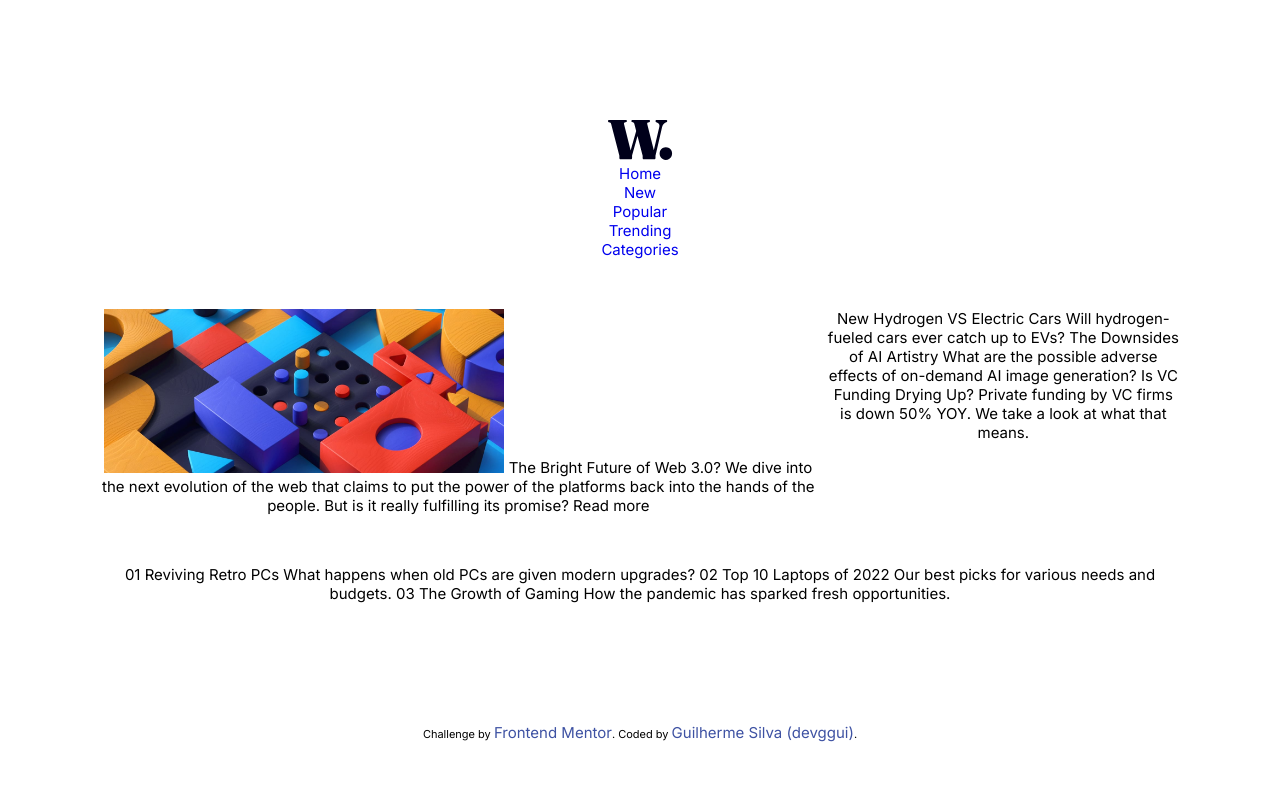
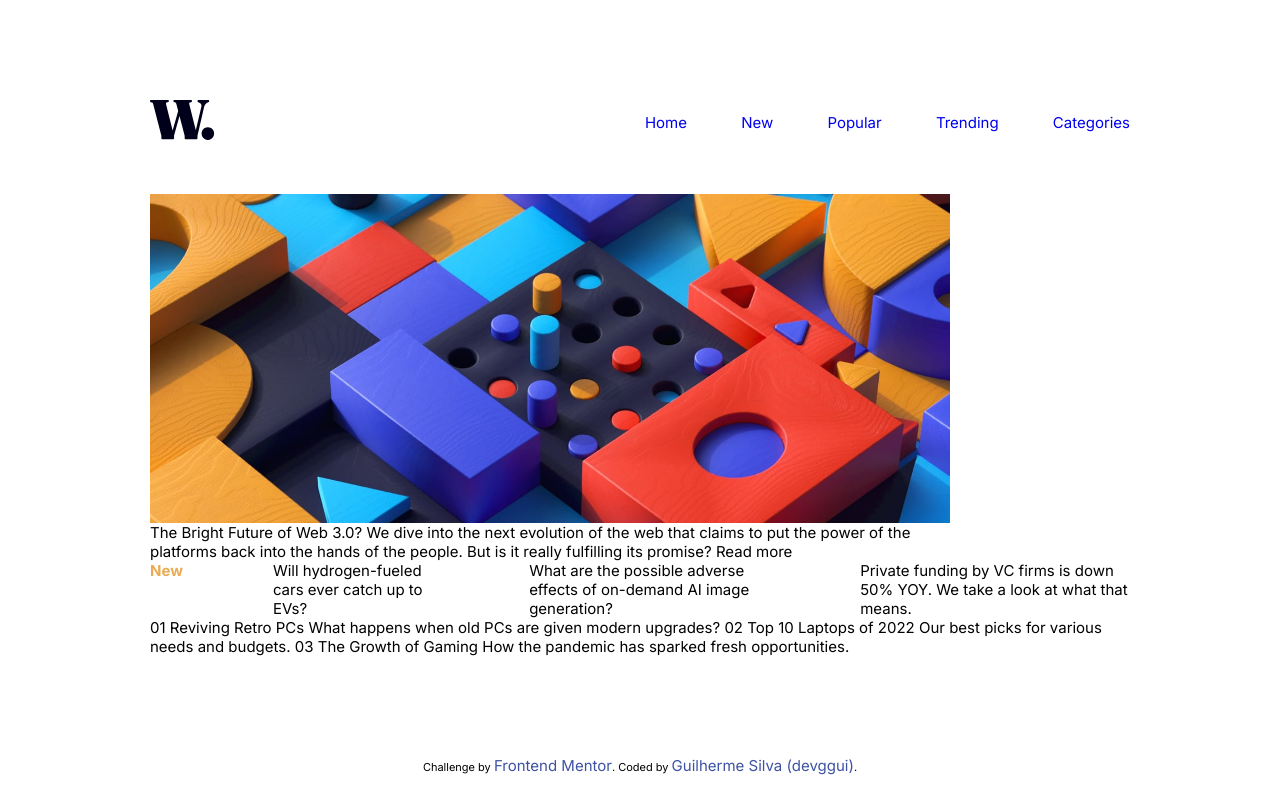
Before and after one commit to devggui/news-homepage-main, a plain HTML site: page index.html in a window 1280 px wide. Drawn offline with Linux system fonts and the light colour scheme.

Commit message:
feat(): Using flexbox display

```diff
--- a/index.html
+++ b/index.html
@@ -16,18 +16,19 @@
 
 </head>
 <body>
-  <div class="grid-container">
-    <div class="header">
-      <ul>
+  <div class="container">
+    <header>
       <a href="#"><img src="./assets/images/logo.svg" alt="Logotipo"></a>
-        <li><a href="#">Home</a></li>
-        <li><a href="#">New</a></li>
-        <li><a href="#">Popular</a></li>
-        <li><a href="#">Trending</a></li>
-        <li><a href="#">Categories</a></li>
-      </ul>
-    </div>
-    <div class="main">
+      <nav>
+        <a href="#">Home</a>
+        <a href="#">New</a>
+        <a href="#">Popular</a>
+        <a href="#">Trending</a>
+        <a href="#">Categories</a>
+      </nav>
+    </header>
+    <main>
+      <div class="content-left">
         <img
           src="./assets/images/image-web-3-desktop.jpg"
           alt="Imagem principal com varios brinquedos"
@@ -41,20 +42,20 @@
         Read more
       </div>
 
-    <div class="right">
-      New
+      <div class="content-right">
+        <h1>New</h1>
 
-      Hydrogen VS Electric Cars
-      Will hydrogen-fueled cars ever catch up to EVs?
+        <h2>Hydrogen VS Electric Cars</h2>
+        <p>Will hydrogen-fueled cars ever catch up to EVs?</p>
 
-      The Downsides of AI Artistry
-      What are the possible adverse effects of on-demand AI image generation?
+        <h2>The Downsides of AI Artistry</h2>
+        <p>What are the possible adverse effects of on-demand AI image generation?</p>
 
-      Is VC Funding Drying Up?
-      Private funding by VC firms is down 50% YOY. We take a look at what that means.
+        <h2>Is VC Funding Drying Up?</h2>
+        <p>Private funding by VC firms is down 50% YOY. We take a look at what that means.</p>
       </div>
-
-    <div class="footer">
+    </main>
+    <footer>
       01
       Reviving Retro PCs
       What happens when old PCs are given modern upgrades?
@@ -66,7 +67,7 @@
       03
       The Growth of Gaming
       How the pandemic has sparked fresh opportunities.
-    </div>
+    </footer>
   </div>
   <div class="attribution">
     Challenge by <a href="https://www.frontendmentor.io?ref=challenge" target="_blank">Frontend Mentor</a>.
--- a/styles/style.css
+++ b/styles/style.css
@@ -14,7 +14,6 @@
     margin: 0;
     padding: 0;
     text-decoration: none;
-    overflow: hidden;
 }
 
 body {
@@ -30,39 +29,51 @@ body {
   color: hsl(228, 45%, 44%);
 }
 
-.header {
-  grid-area: header;
-}
-.menu {
-  grid-area: menu;
-}
-.main {
-  grid-area: main;
-}
-.right {
-  grid-area: right;
-}
-.footer {
-  grid-area: footer;
+.container {
+  display: flex;
+  flex-direction: column;
+  background-color: var(--neutral-off-white);
+  margin: 100px 150px;
 }
 
-.grid-container {
-  display: grid;
-  grid-template-areas:
-    'header header header'
-    'main main right'
-    'main main right'
-    'footer footer footer';
-  gap: 10px;
-  background-color: var(--neutral-off-white);
-  padding: 100px;
+header {
+  display: flex;
+  flex-direction: row;
+  justify-content: space-between;
+  align-items: center;
+  margin: 0 0 50px 0;
 }
 
-.grid-container > div {
-  text-align: center;
-  padding: 20px 0;
+header nav a {
+  margin-left: 50px;
 }
 
 .img-toys {
-  width: 400px;
+  width: 800px;
 }
+
+.content-left {
+  display: flex;
+  flex-direction: column;
+  max-width: 800px;
+}
+
+.content-right {
+  display: flex;
+}
+
+.content-right div {
+  background: var(--neutral-very-dark-blue);
+}
+
+.content-right h1 {
+  color: var(--primary-soft-orange);
+}
+
+.content-right h2 {
+  color: white;
+}
+
+.content-right p {
+  color: var(--neutral-off-white / 0.5);
+}
```
Lines whose indentation alone changed are shown as unchanged.
